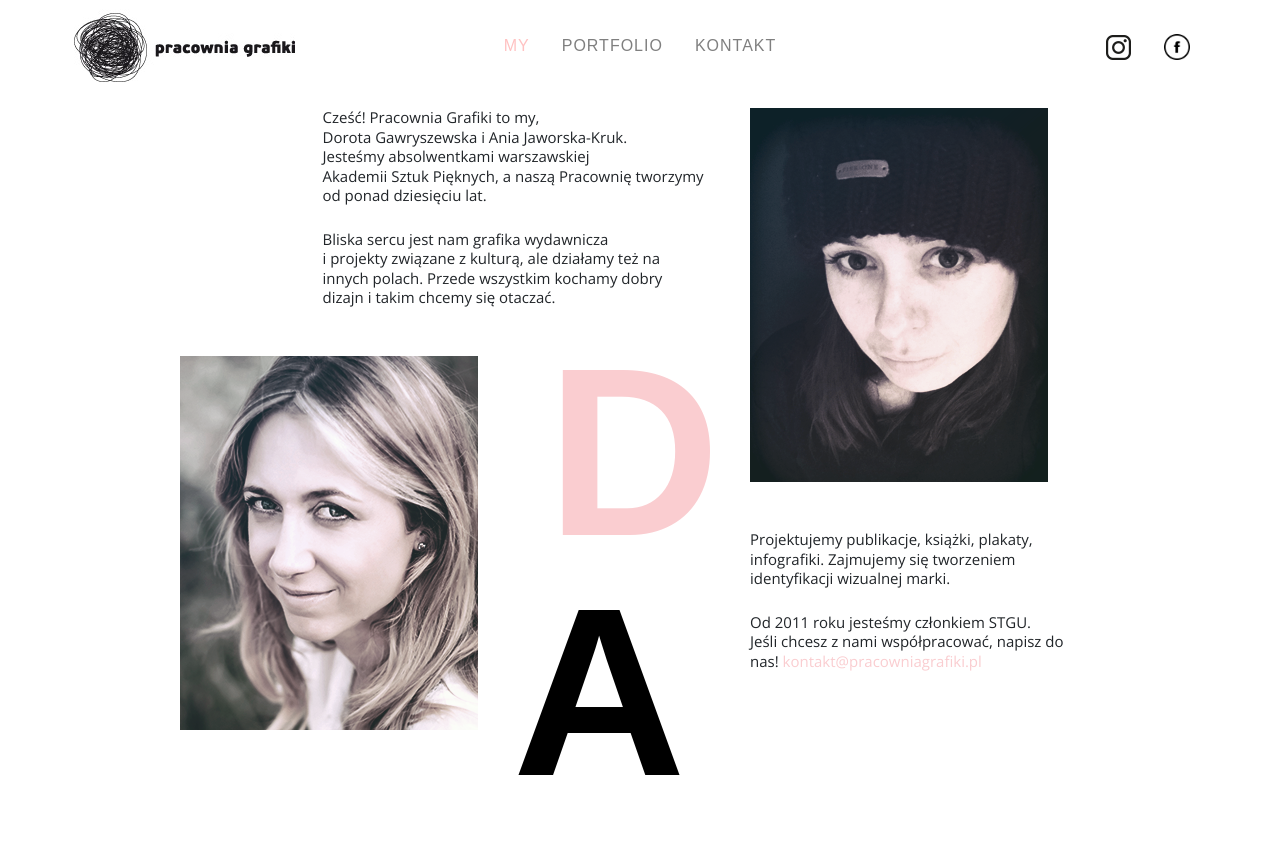
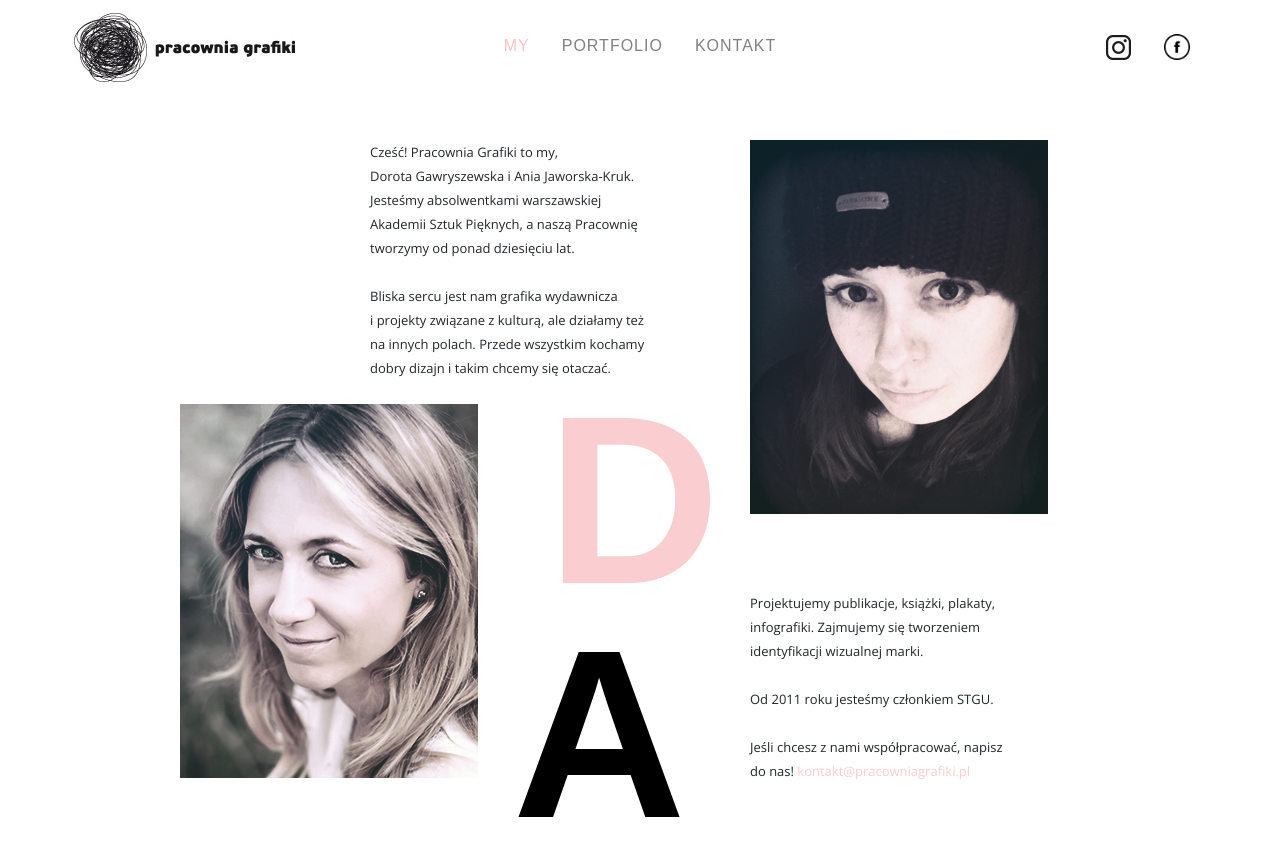
Before and after one commit to crimsonic-label/pracowania, an Angular app: page /my in a window 1280 px wide. Shown: the top 856 px of the page. Built offline with nearby package versions, Linux system fonts and the light colour scheme.

Commit message:
fixes from D

```diff
--- a/src/app/app.component.html
+++ b/src/app/app.component.html
@@ -1,6 +1,6 @@
 <div class="container">
   <app-header></app-header>
-  <div [@routeAnimation]="getAnimationData(routerOutlet)" class="mt-3 mb-5">
+  <div [@routeAnimation]="getAnimationData(routerOutlet)" class="mt-5 bottom-margin">
     <router-outlet #routerOutlet="outlet"></router-outlet>
   </div>
 </div>
--- a/src/app/contact/contact.component.html
+++ b/src/app/contact/contact.component.html
@@ -1,4 +1,4 @@
-<div class="row mt-5">
+<div class="row" style="margin-top: 80px">
   <div class="col-sm-6">
     <table class="table borderless">
       <tr>
--- a/src/app/home/panska/panska.component.html
+++ b/src/app/home/panska/panska.component.html
@@ -3,6 +3,6 @@
   description="Podjęłyśmy się wyzwania zaprojektowania logo
 chińskiej restauracji, mieszczącej się w secesyjnej warszawskiej kamienicy o nowoczesnym wnętrzu,
 nawiązującym do Art Deco."
-  client="Restauracja PAŃSKA85"
+  client="Restauracja PAŃSKA 85"
   [pictures]="pictures">
 </app-pictures-column>
--- a/src/app/my-mental/my-mental.component.html
+++ b/src/app/my-mental/my-mental.component.html
@@ -5,32 +5,33 @@
   <div class="col-sm-6">
 
     <div class="row">
-      <div class="col-sm-3">
+      <div class="col-sm-4">
       </div>
-      <div class="col-sm-9">
-        <div class="text">
+      <div class="col-sm-8">
+        <div class="">
           Cześć! Pracownia Grafiki to my,<br />
           Dorota Gawryszewska i Ania Jaworska-Kruk.<br />
           Jesteśmy absolwentkami warszawskiej<br />
-          Akademii Sztuk Pięknych, a naszą Pracownię tworzymy od ponad dziesięciu lat.
+          Akademii Sztuk Pięknych, a naszą Pracownię<br />
+          tworzymy od ponad dziesięciu lat.
         </div>
-        <div class="mt-4 text">
+        <div class="mt-4">
           Bliska sercu jest nam grafika wydawnicza<br />
-          i projekty związane z kulturą, ale działamy też na <br />
-          innych polach. Przede wszystkim kochamy dobry <br />
-          dizajn i takim chcemy się otaczać.
+          i projekty związane z kulturą, ale działamy też <br />
+          na innych polach. Przede wszystkim kochamy<br />
+          dobry dizajn i takim chcemy się otaczać.
         </div>
       </div>
     </div>
 
-    <div class="row mt-5">
+    <div class="row mt-4">
       <div class="col-sm-7">
         <img src="assets/images/foto_A.png" alt="Dorota">
       </div>
       <div class="col-sm-5">
         <div class="font-weight-bold big-letter">
           <div class="pink text-right">D</div>
-          <div class="black mt-5">A</div>
+          <div class="black" style="margin-top: 42px">A</div>
         </div>
       </div>
     </div>
@@ -39,15 +40,16 @@
 
   <div class="col-sm-4">
     <img src="assets/images/foto_D.png" alt="Dorota">
-    <div class="mt-5 text" style="margin-top: 120px">
+    <div style="margin-top: 77px">
       Projektujemy publikacje, książki, plakaty,<br />
       infografiki. Zajmujemy się tworzeniem<br />
       identyfikacji wizualnej marki.
     </div>
-    <div class="mt-4 text">
+    <div class="mt-4">
       Od 2011 roku jesteśmy członkiem STGU.<br />
-      Jeśli chcesz z nami współpracować, napisz do <br />
-      nas! <a href="mailto:kontakt@pracowniagrafiki.pl" class="pink">kontakt@pracowniagrafiki.pl</a>
+      <br />
+      Jeśli chcesz z nami współpracować, napisz<br />
+      do nas! <a href="mailto:kontakt@pracowniagrafiki.pl" class="pink">kontakt@pracowniagrafiki.pl</a>
     </div>
   </div>
 </div>
--- a/src/app/shared/pictures-column/pictures-column.component.html
+++ b/src/app/shared/pictures-column/pictures-column.component.html
@@ -6,10 +6,10 @@
   </div>
   <div class="col-sm-4 narrow-padding portfolio">
     <div class="ml-5">
-      <h3 class="mb-5" ng-show="name">{{name}}</h3>
-      <div class="pg-gray mb-4" ng-show="description">{{description}}</div>
-      <div ng-show="client">
-        <span class="pg-gray">Klient: </span>{{client}}
+      <h3 class="mb-5 portfolio-header" ng-show="name">{{name}}</h3>
+      <div class="pg-gray mb-4 portfolio-desc" ng-show="description">{{description}}</div>
+      <div ng-show="client" class="portfolio-desc">
+        <span class="pg-gray portfolio-client">Klient: </span>{{client}}
       </div>
     </div>
   </div>
--- a/src/styles.css
+++ b/src/styles.css
@@ -1,6 +1,8 @@
 
 @import url('https://fonts.googleapis.com/css2?family=Open+Sans:wght@300&display=swap');
 @import url('https://fonts.googleapis.com/css2?family=Open+Sans:wght@600&display=swap');
+@import url('https://fonts.googleapis.com/css2?family=Open+Sans&display=swap');
+
 @@font-face {
     font-family: 'Avenir Next Condensed';
     font-style: normal;
@@ -56,20 +58,29 @@ body {
   letter-spacing: 1px;
 }
 
-.porfoltio {
-  font: 14px/22px 'Open Sans', sans-serif;
+.my {
+  font: 13px/24px 'Open Sans', sans-serif;
 }
 
-.portfolio h3 {
+.contact {
+  font: 18px/34px 'Avenir Next Condensed', sans-serif;
+  letter-spacing: 3px;
+}
+
+.bottom-margin {
+  margin-bottom: 100px;
+}
+
+.portfolio-header {
   font-weight: 600;
   font-family: 'Open Sans', sans-serif;
 }
 
-.my {
-  font: 15px/23px 'Open Sans', sans-serif;
+.portfolio-desc {
+  font-weight: 300;
+  font: 14px/23px 'Open Sans', sans-serif;
 }
 
-.contact {
-  font: 22px/34px 'Open Sans', sans-serif;
-  letter-spacing: 3px;
+.portfolio-client {
+  font: 'Open Sans', sans-serif;
 }
```
